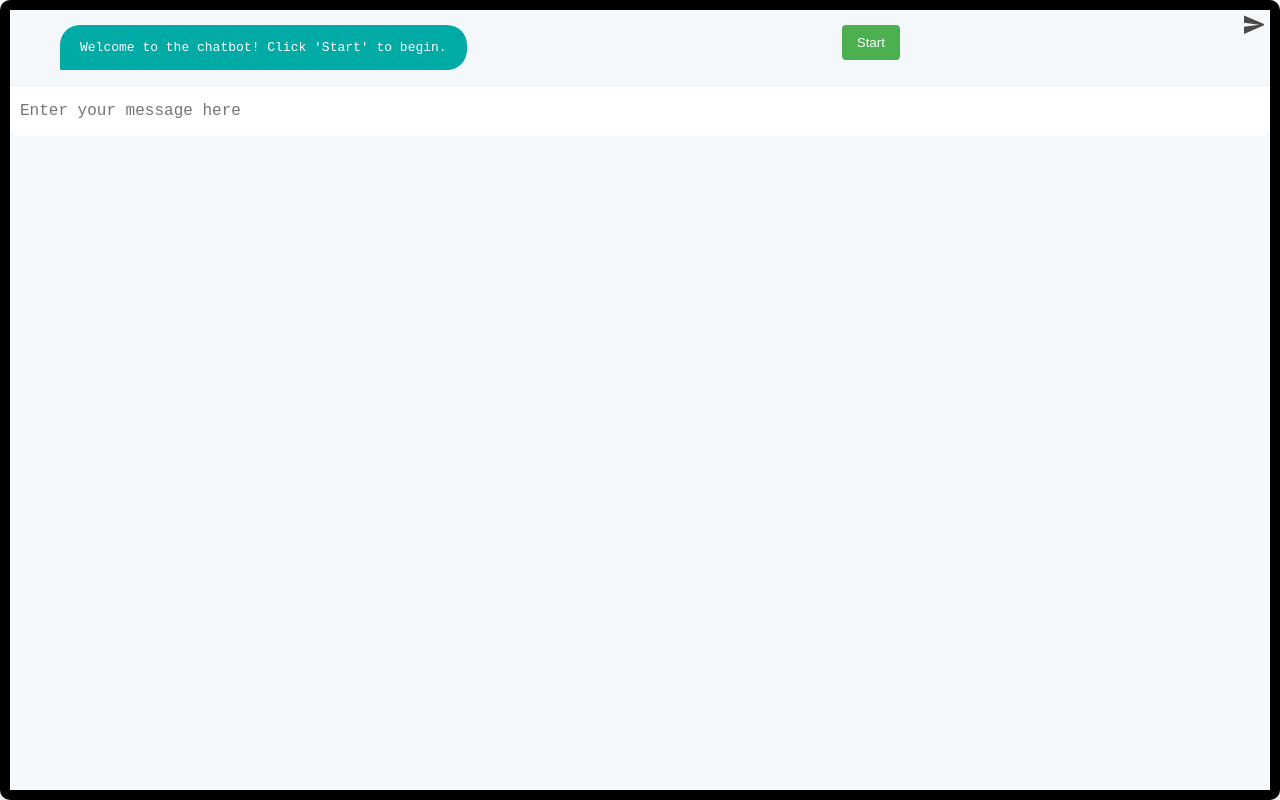
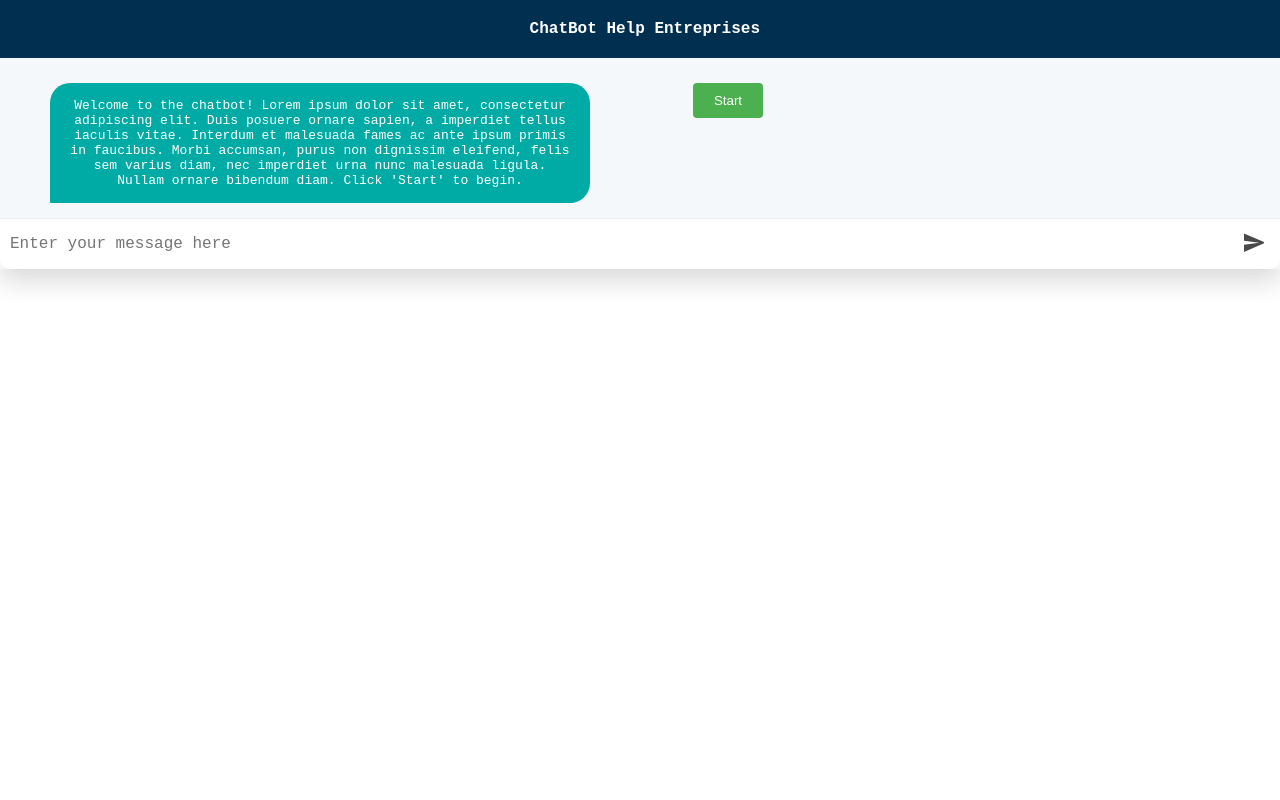
Before and after one commit to Jung500/conuhack2024-duckling_squad, a React (Create React App) app: page / in a window 1280 px wide. Built offline with nearby package versions, Linux system fonts and the light colour scheme.

Commit message:
Ajout Header and formatting options

```diff
--- a/src/components/ChatBot/ChatBot.js
+++ b/src/components/ChatBot/ChatBot.js
@@ -4,6 +4,7 @@ import BotMessage from "./BotMessage";
 import UserMessage from "./UserMessage";
 import Messages from "./Messages";
 import Input from "./Input";
+import Header from "./Header";
 
 import API from "./ChatBotAPI";
 
@@ -32,7 +33,7 @@ function Chatbot() {
   useEffect(() => {
     async function loadWelcomeMessage() {
       const welcomeMessage = {
-        text: "Welcome to the chatbot! Click 'Start' to begin.",
+        text: "Welcome to the chatbot! Lorem ipsum dolor sit amet, consectetur adipiscing elit. Duis posuere ornare sapien, a imperdiet tellus iaculis vitae. Interdum et malesuada fames ac ante ipsum primis in faucibus. Morbi accumsan, purus non dignissim eleifend, felis sem varius diam, nec imperdiet urna nunc malesuada ligula. Nullam ornare bibendum diam. Click 'Start' to begin.",
         options: ['Start'],
         type: 'question'
       };
@@ -112,8 +113,9 @@ function Chatbot() {
 
   return (
     <div className="chatbot">
-      <Messages messages={messages} />
-      <Input onSend={send} />
+        <Header />
+        <Messages messages={messages} />
+        <Input onSend={send} />
     </div>
   );
 }
--- /dev/null
+++ b/src/components/ChatBot/Header.js
@@ -0,0 +1,5 @@
+import React from "react";
+
+export default function Header() {
+  return <div className="header">&nbsp;ChatBot Help Entreprises</div>;
+}
--- a/src/components/ChatBot/styles.css
+++ b/src/components/ChatBot/styles.css
@@ -1,6 +1,5 @@
 .chatbot {
     font-family: monospace;
-    border-radius: 10px;
     box-shadow: 0 12px 24px 0 rgba(0, 0, 0, 0.15);
     background: #f5f8fb;
     text-align: center;
@@ -9,8 +8,6 @@
     width: 100%;
     overflow: hidden;
 
-    height: 100vh;
-    border: 10px solid black;
     box-sizing: border-box;
   }
 
@@ -46,6 +43,7 @@
     min-width: 40px;
 
     margin-left: 50px;
+    max-width: 500px;
   }
 
   .user-message {
@@ -57,10 +55,11 @@
     color: black;
 
     margin-right: 50px;
+    max-width: 500px;
   }
 
   .input {
-    /*position: relative;*/
+    position: relative;
   }
 
   .input > form > input[type="text"] {
@@ -99,6 +98,14 @@
     top: 0;
   }
 
+  .bot-options {
+    display: flex;
+    justify-content: flex-end;
+    flex-wrap: wrap;
+    margin: 10px 0;
+    margin-right: 40%;
+  }
+
   .bot-options button {
     background-color: #4CAF50;
     color: white;
@@ -107,6 +114,7 @@
     border: none;
     border-radius: 4px;
     cursor: pointer;
+    min-width: 70px;
   }
 
   .bot-options button:hover {
```
